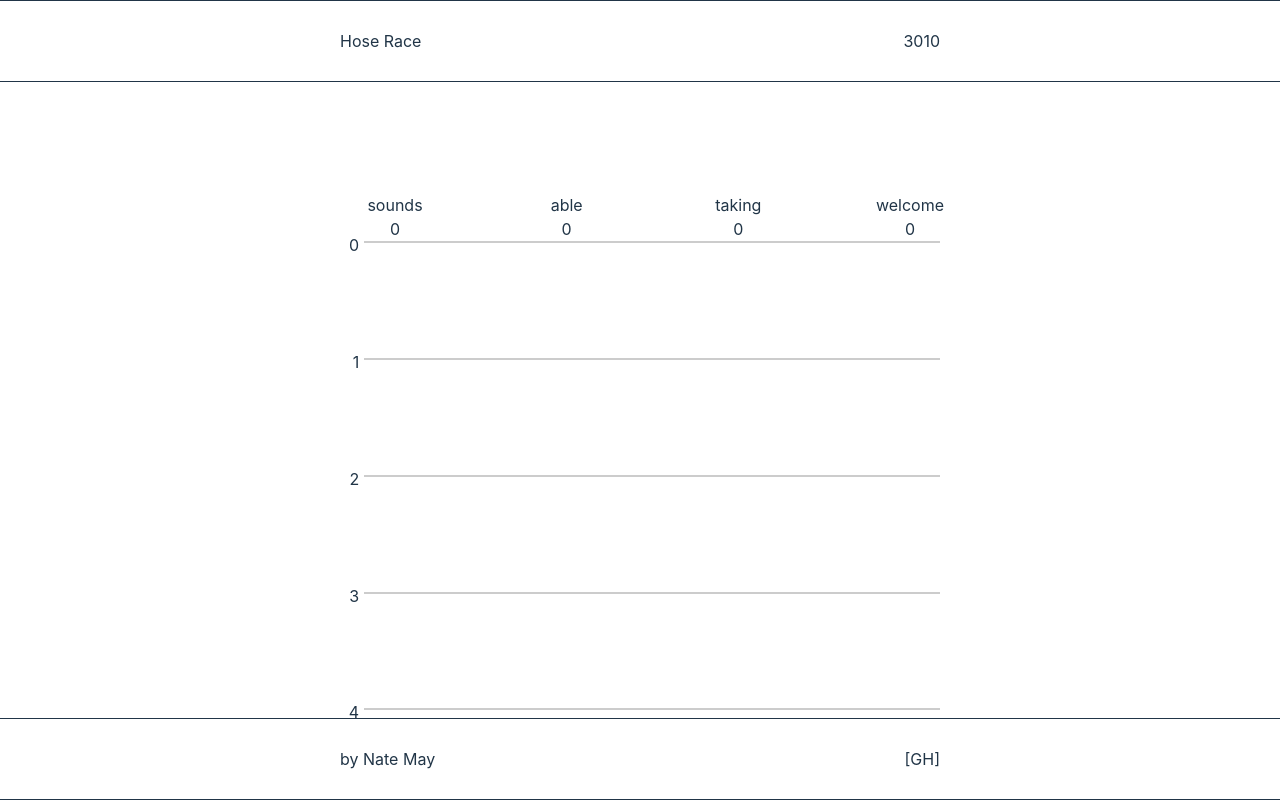
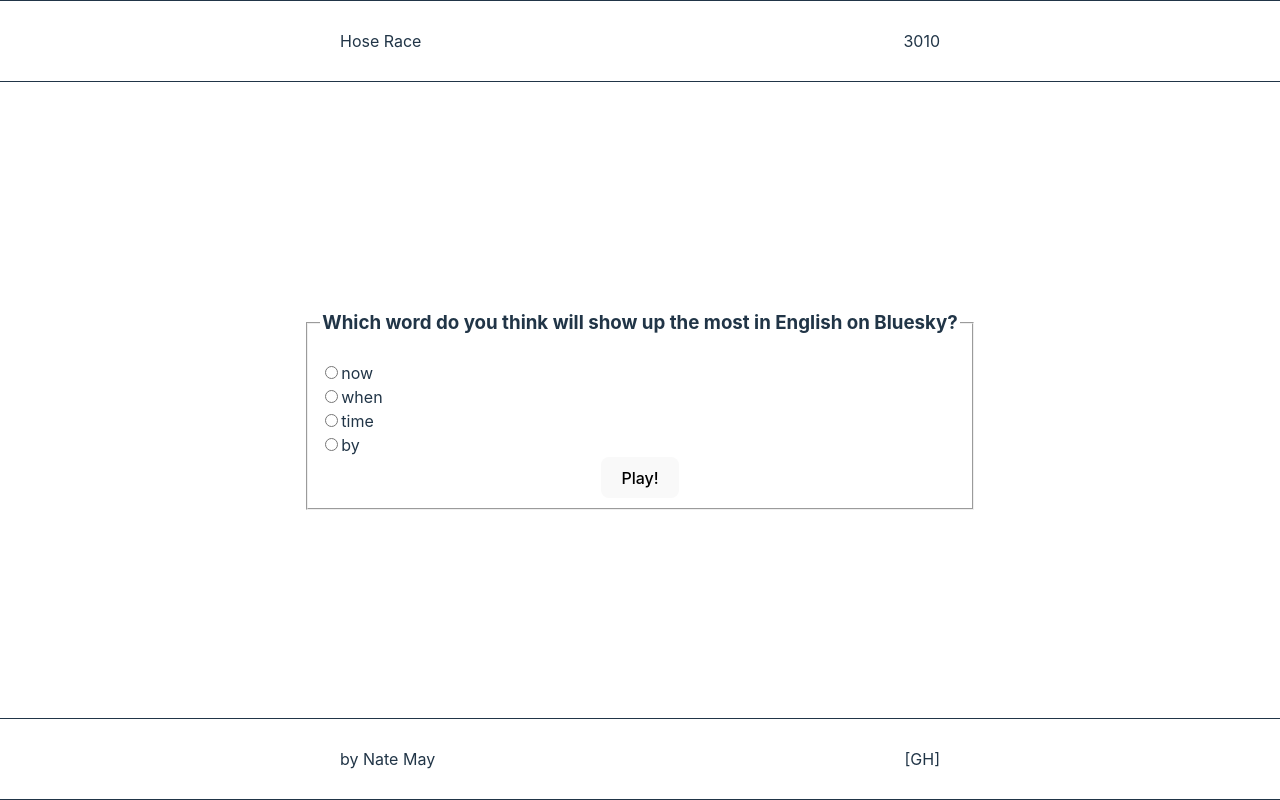
Before and after one commit to natepmay/hose-race, a React (Vite) app: page / in a window 1280 px wide. Both pictures are taken after a click on the button "Begin". Built offline with nearby package versions, Linux system fonts and the light colour scheme; no server answers.

Commit message:
Add selection screen

```diff
--- a/src/App.tsx
+++ b/src/App.tsx
@@ -1,21 +1,45 @@
 import { useState } from "react";
 import "./App.css";
-import { AppState } from "./types/types";
+import { AppState, AugmentedLeague } from "./types/types";
 
 import { Game } from "./components/Game";
 import { Onboard } from "./components/Onboard";
 
-import { loadLeague } from "./utils/loadLeague";
+// import { loadLeague } from "./utils/loadLeague";
+import { SelectWord } from "./components/SelectWord";
 
-const league = await loadLeague();
+// const league = await loadLeague();
 
 function App() {
   const [appState, setAppState] = useState("onboard" as AppState);
+  const [chosenWord, setChosenWord] = useState("");
+  const [league, setLeague] = useState({} as AugmentedLeague);
+
+  console.log("chosen word: ", chosenWord);
+
+  function handleSubmitWord({
+    nextWord,
+    nextLeague,
+  }: {
+    nextWord: string;
+    nextLeague: AugmentedLeague;
+  }) {
+    setChosenWord(nextWord);
+    setLeague(nextLeague);
+    setAppState("play");
+  }
 
   let innerComponent;
   switch (appState) {
     case "onboard":
-      innerComponent = <Onboard onBegin={() => setAppState("play")}></Onboard>;
+      innerComponent = (
+        <Onboard onBegin={() => setAppState("select")}></Onboard>
+      );
+      break;
+    case "select":
+      innerComponent = (
+        <SelectWord onSubmitWord={handleSubmitWord}></SelectWord>
+      );
       break;
     case "play":
       innerComponent = <Game league={league}></Game>;
@@ -30,9 +54,7 @@ function App() {
           <div>3010</div>
         </div>
       </div>
-
       {innerComponent}
-
       <div className="footer">
         <div className="footer-text">
           <div>by Nate May</div>
--- /dev/null
+++ b/src/components/SelectWord.tsx
@@ -0,0 +1,63 @@
+import React, { useState } from "react";
+import { useLoadLeague } from "../hooks/useLoadLeague";
+import { AugmentedLeague } from "../types/types";
+
+export function SelectWord({
+  onSubmitWord,
+}: {
+  onSubmitWord: ({
+    nextWord,
+    nextLeague,
+  }: {
+    nextWord: string;
+    nextLeague: AugmentedLeague;
+  }) => void;
+}) {
+  const [chosenWord, setChosenWord] = useState("");
+  const league = useLoadLeague();
+
+  function onOptionChange(e: React.ChangeEvent<HTMLInputElement>) {
+    setChosenWord(e.target.value);
+  }
+
+  function handleSubmit(e: React.FormEvent<HTMLFormElement>) {
+    e.preventDefault();
+    onSubmitWord({
+      nextWord: chosenWord,
+      nextLeague: league,
+    });
+  }
+
+  const wordItems =
+    "words" in league &&
+    league.words.map((word) => (
+      <div key={word}>
+        <input
+          type="radio"
+          id={word}
+          value={word}
+          name="word-choice"
+          onChange={onOptionChange}
+        ></input>
+        <label htmlFor={word}>{word}</label>
+      </div>
+    ));
+  return (
+    <div className="select-word" style={{ textAlign: "center" }}>
+      <form onSubmit={handleSubmit}>
+        <fieldset>
+          <legend>
+            <h3>
+              Which word do you think will show up the most in English on
+              Bluesky?
+            </h3>
+          </legend>
+          <div style={{ textAlign: "left" }}>{wordItems}</div>
+          <div>
+            <button type="submit">Play!</button>
+          </div>
+        </fieldset>
+      </form>
+    </div>
+  );
+}
--- a/src/utils/loadLeague.ts
+++ b/src/hooks/useLoadLeague.tsx
@@ -1,8 +1,9 @@
+import { useState, useEffect } from "react";
 import { League, AugmentedLeague } from "../types/types";
 
 const TARGET_SECONDS = 24;
 
-export function calculateFinishLine(medianPerSecond: number) {
+function calculateFinishLine(medianPerSecond: number) {
   const roughSeconds = medianPerSecond * TARGET_SECONDS;
   return Math.round(roughSeconds / 4) * 4;
 }
@@ -16,10 +17,23 @@ async function getData(): Promise<League[]> {
   return json;
 }
 
-export async function loadLeague(): Promise<AugmentedLeague> {
+async function getLeagueData(): Promise<AugmentedLeague> {
   const leagues = (await getData()) as League[];
   const randIndex = Math.floor(Math.random() * leagues.length);
   const league = leagues[randIndex] as AugmentedLeague;
   league.finishLine = calculateFinishLine(league.medianPerSecond);
   return league;
 }
+
+export function useLoadLeague() {
+  const [league, setLeague] = useState({} as AugmentedLeague);
+  useEffect(() => {
+    const getAndSet = async () => {
+      const leagueResult = await getLeagueData();
+      console.log("leagueResult: ", leagueResult);
+      setLeague(leagueResult);
+    };
+    getAndSet();
+  }, []);
+  return league;
+}
```
Also changed, not shown: 1 other file (tests, documents, lock files or other folders).
